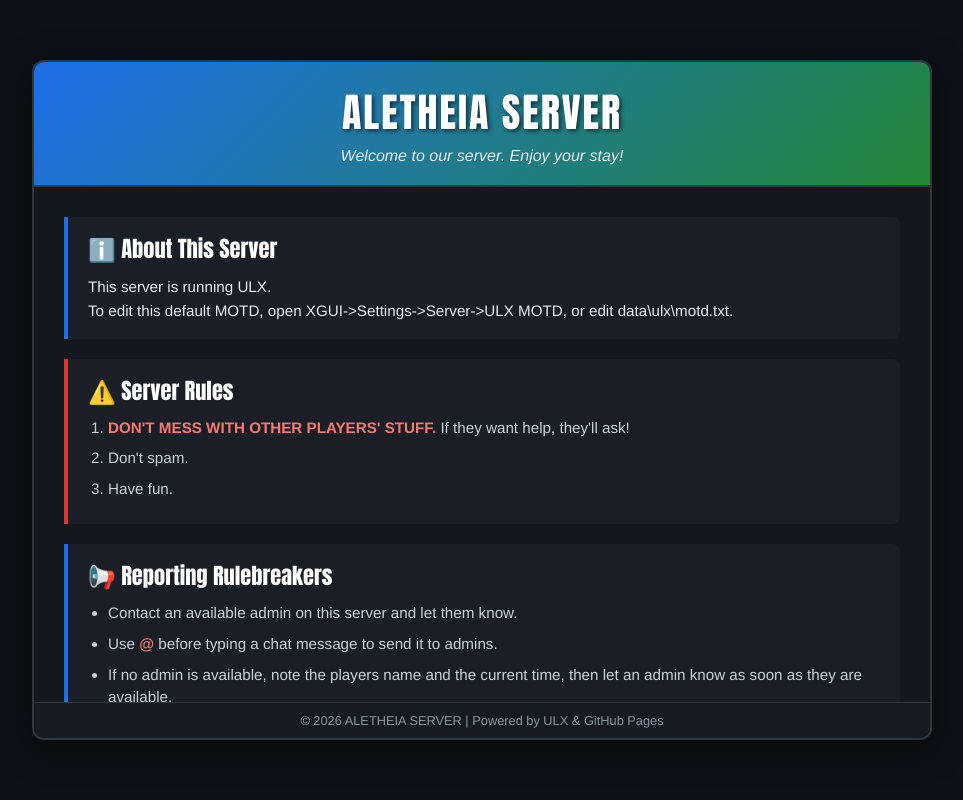
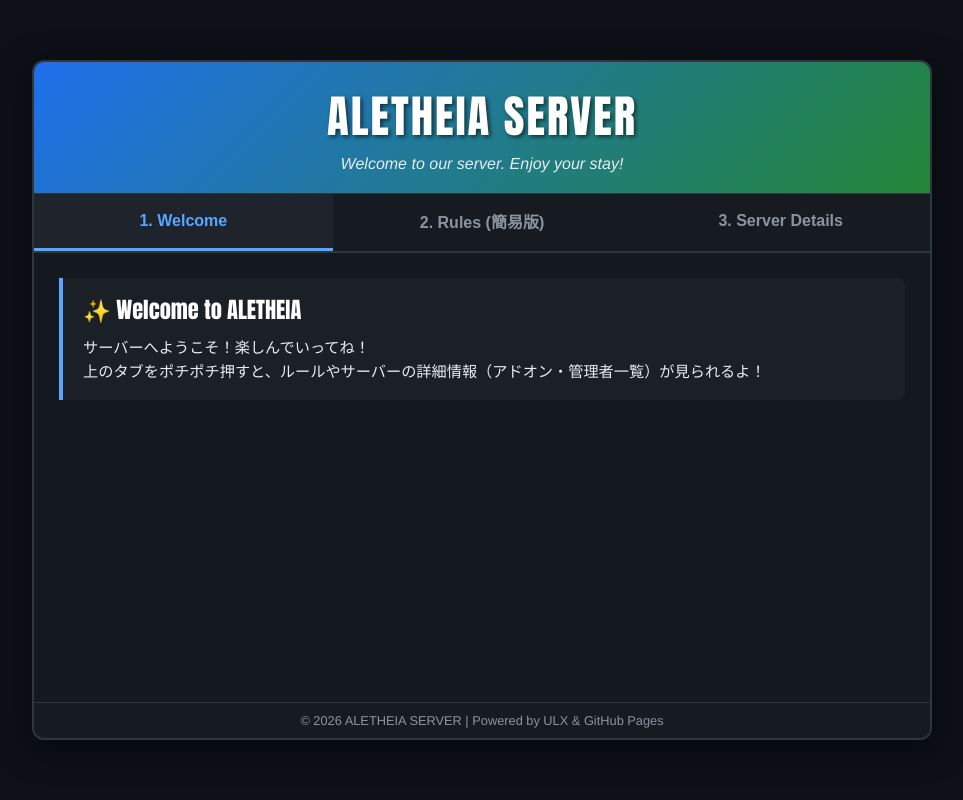
Before and after one commit to coahte3/coahALETHEIA-MotD, a plain HTML site: page index.html in a window 1280 px wide. Shown: the whole page, without its empty margins (158-1121 px from the left). Drawn offline with Linux system fonts and the light colour scheme.

Commit message:
Update index.html

```diff
--- a/index.html
+++ b/index.html
@@ -28,15 +28,15 @@
             width: 90%;
             max-width: 900px;
             height: 85vh;
-            background: rgba(22, 27, 34, 0.85);
+            background: rgba(22, 27, 34, 0.9);
             border: 2px solid #30363d;
             border-radius: 12px;
-            box-shadow: 0 8px 32px rgba(0, 0, 0, 0.5);
+            box-shadow: 0 8px 32px rgba(0, 0, 0, 0.6);
             backdrop-filter: blur(8px);
             display: flex;
             flex-direction: column;
             overflow: hidden;
-            animation: fadeIn 0.8s ease-out;
+            animation: fadeIn 0.5s ease-out;
         }
 
         /* ヘッダー */
@@ -44,11 +44,11 @@
             background: linear-gradient(135deg, #1f6feb, #238636);
             padding: 20px;
             text-align: center;
-            border-bottom: 2px solid #30363d;
+            border-bottom: 1px solid #30363d;
         }
         .motd-header h1 {
             font-family: 'Impact', sans-serif;
-            font-size: 2.5rem;
+            font-size: 2.8rem;
             color: #ffffff;
             letter-spacing: 2px;
             text-shadow: 2px 2px 4px rgba(0,0,0,0.6);
@@ -60,42 +60,70 @@
             font-style: italic;
         }
 
-        /* メインコンテンツエリア（ここが日替わりで切り替わるよ） */
-        .motd-content {
+        /* 🌟 ページ切り替えタブボタンのエリア */
+        .motd-tabs {
+            display: flex;
+            background-color: #161b22;
+            border-bottom: 2px solid #30363d;
+        }
+        .tab-btn {
             flex: 1;
-            padding: 30px;
-            overflow-y: auto;
-            display: none; /* 初期状態は非表示 */
+            padding: 15px;
+            background: none;
+            border: none;
+            color: #8b949e;
+            font-size: 1rem;
+            font-weight: bold;
+            cursor: pointer;
+            transition: all 0.2s ease;
+            text-align: center;
+            border-bottom: 3px solid transparent;
+        }
+        .tab-btn:hover {
+            color: #ffffff;
+            background-color: rgba(255,255,255,0.05);
+        }
+        /* アクティブ（現在選択中）なタブの見た目 */
+        .tab-btn.active-tab {
+            color: #58a6ff;
+            border-bottom: 3px solid #58a6ff;
+            background-color: #1f242c;
         }
 
-        /* アクティブな日だけ表示 */
-        .active {
+        /* メインコンテンツエリア */
+        .motd-body {
+            flex: 1;
+            padding: 25px;
+            overflow-y: auto;
+        }
+        .motd-content {
+            display: none; /* 初期状態は全部非表示 */
+        }
+        /* アクティブなコンテンツだけを表示する */
+        .motd-content.active-content {
             display: block;
-            animation: slideUp 0.5s ease-out;
+            animation: slideUp 0.4s ease-out;
         }
 
-        /* 3ページ目（水曜日）の専用おしゃれCSSスタイル */
+        /* 各セクションのデザイン（装飾） */
         .info-section {
             background: rgba(33, 38, 45, 0.6);
-            border-left: 4px solid #1f6feb;
+            border-left: 4px solid #58a6ff;
             padding: 15px 20px;
             margin-bottom: 20px;
             border-radius: 0 8px 8px 0;
         }
         .info-section.rules {
-            border-left-color: #da3633; /* ルールは赤色で強調 */
+            border-left-color: #da3633; /* ルールは赤 */
         }
         .info-section.admins {
-            border-left-color: #238636; /* 管理者は緑色で安心感 */
+            border-left-color: #238636; /* 管理者は緑 */
         }
         .info-title {
             font-family: 'Impact', Arial, sans-serif;
             font-size: 1.4rem;
             color: #ffffff;
             margin-bottom: 10px;
-            display: flex;
-            align-items: center;
-            gap: 10px;
         }
         .info-text {
             font-size: 0.95rem;
@@ -103,7 +131,6 @@
             color: #e6edf3;
         }
 
-        /* リストの装飾 */
         ol, ul {
             padding-left: 20px;
         }
@@ -114,23 +141,6 @@
         }
         li strong {
             color: #ff7b72;
-        }
-
-        /* ボタン・リンク関係 */
-        .discord-btn {
-            display: inline-block;
-            background-color: #5865F2;
-            color: white;
-            text-decoration: none;
-            padding: 12px 24px;
-            border-radius: 6px;
-            font-weight: bold;
-            margin-top: 15px;
-            transition: background 0.2s, transform 0.1s;
-        }
-        .discord-btn:hover {
-            background-color: #4752C4;
-            transform: translateY(-2px);
         }
 
         /* フッター */
@@ -145,11 +155,11 @@
 
         /* アニメーション */
         @keyframes fadeIn {
-            from { opacity: 0; transform: scale(0.95); }
+            from { opacity: 0; transform: scale(0.98); }
             to { opacity: 1; transform: scale(1); }
         }
         @keyframes slideUp {
-            from { opacity: 0; transform: translateY(20px); }
+            from { opacity: 0; transform: translateY(10px); }
             to { opacity: 1; transform: translateY(0); }
         }
     </style>
@@ -158,31 +168,40 @@
 
     <div class="motd-container">
         <div class="motd-header">
-            <h1 id="server-title">ALETHEIA SERVER</h1>
-            <p id="server-desc">Welcome to our server. Enjoy your stay!</p>
+            <h1>ALETHEIA SERVER</h1>
+            <p>Welcome to our server. Enjoy your stay!</p>
         </div>
 
-        <div id="page-default" class="motd-content">
+        <div class="motd-tabs">
+            <button class="tab-btn active-tab" onclick="switchPage(1)">1. Welcome</button>
+            <button class="tab-btn" onclick="switchPage(2)">2. Rules (簡易版)</button>
+            <button class="tab-btn" onclick="switchPage(3)">3. Server Details</button>
+        </div>
+
+        <div class="motd-body">
+
+            <div id="page1" class="motd-content active-content">
                 <div class="info-section">
                     <div class="info-title">✨ Welcome to ALETHEIA</div>
                     <div class="info-text">
                         サーバーへようこそ！楽しんでいってね！<br>
-                    今日も元気に生存者を導くか、感染者として暴れ回ろう！
+                        上のタブをポチポチ押すと、ルールやサーバーの詳細情報（アドオン・管理者一覧）が見られるよ！
                     </div>
                 </div>
             </div>
 
-        <div id="page-discord" class="motd-content">
-            <div class="info-section">
-                <div class="info-title">💬 Official Discord Server</div>
-                <div class="info-text">
-                    コミュニティに参加して、友達を作ったり企画に参加しよう！<br>
-                    <a href="https://discord.gg/xV62vjSE2" class="discord-btn" target="_blank">Discordに参加する</a>
-                </div>
+            <div id="page2" class="motd-content">
+                <div class="info-section rules">
+                    <div class="info-title">⚠️ サーバーのメインルール</div>
+                    <ol>
+                        <li>他のプレイヤーの邪魔をしないこと！助けが必要なら向こうから言ってきます。</li>
+                        <li>チャットやボイスチャットで連投（スパム）しないこと。</li>
+                        <li>なによりも、みんなで楽しむこと！✨</li>
+                    </ol>
                 </div>
             </div>
 
-        <div id="page-wednesday" class="motd-content">
+            <div id="page3" class="motd-content">
 
                 <div class="info-section">
                     <div class="info-title">ℹ️ About This Server</div>
@@ -193,7 +212,7 @@
                 </div>
 
                 <div class="info-section rules">
-                <div class="info-title">⚠️ Server Rules</div>
+                    <div class="info-title">📋 Rules</div>
                     <ol>
                         <li><strong>DON'T MESS WITH OTHER PLAYERS' STUFF.</strong> If they want help, they'll ask!</li>
                         <li>Don't spam.</li>
@@ -227,13 +246,6 @@
 
             </div>
 
-        <div id="page-weekend" class="motd-content">
-            <div class="info-section">
-                <div class="info-title">🎉 Weekend Mode!</div>
-                <div class="info-text">
-                    週末もALETHEIAサーバーを楽しんでね！
-                </div>
-            </div>
         </div>
 
         <div class="motd-footer">
@@ -242,13 +254,33 @@
     </div>
 
     <script>
-        // すべてのページを一度非表示にする（念のため）
-        document.getElementById('page-default').classList.remove('active');
-        document.getElementById('page-discord').classList.remove('active');
-        document.getElementById('page-weekend').classList.remove('active');
+        function switchPage(pageNumber) {
+            // すべてのコンテンツをいったん非表示にする
+            const contents = document.querySelectorAll('.motd-content');
+            contents.forEach(content => content.classList.remove('active-content'));
 
-        // 🌟 3ページ目（水曜日用だったルール画面）をいつでも強制的に表示！
-        document.getElementById('page-wednesday').classList.add('active');
+            // すべてのタブボタンの色を元に戻す
+            const tabs = document.querySelectorAll('.tab-btn');
+            tabs.forEach(tab => tab.classList.remove('active-tab'));
+
+            // クリックされたページのコンテンツとボタンだけを「アクティブ」にするよ！
+            document.getElementById('page' + pageNumber).classList.add('active-content');
+            tabs[pageNumber - 1].add('active-tab'); // インデックスは0から始まるので-1するよ
+        }
+
+        // お姉ちゃんのちょっとしたバグ対策パッチ
+        // クラス名追加の書き方を調整
+        function switchPage(pageNumber) {
+            document.getElementById('page1').classList.remove('active-content');
+            document.getElementById('page2').classList.remove('active-content');
+            document.getElementById('page3').classList.remove('active-content');
+
+            const tabs = document.querySelectorAll('.tab-btn');
+            tabs.forEach(t => t.classList.remove('active-tab'));
+
+            document.getElementById('page' + pageNumber).classList.add('active-content');
+            tabs[pageNumber - 1].classList.add('active-tab');
+        }
     </script>
 </body>
 </html>
```
Lines whose indentation alone changed are shown as unchanged.
